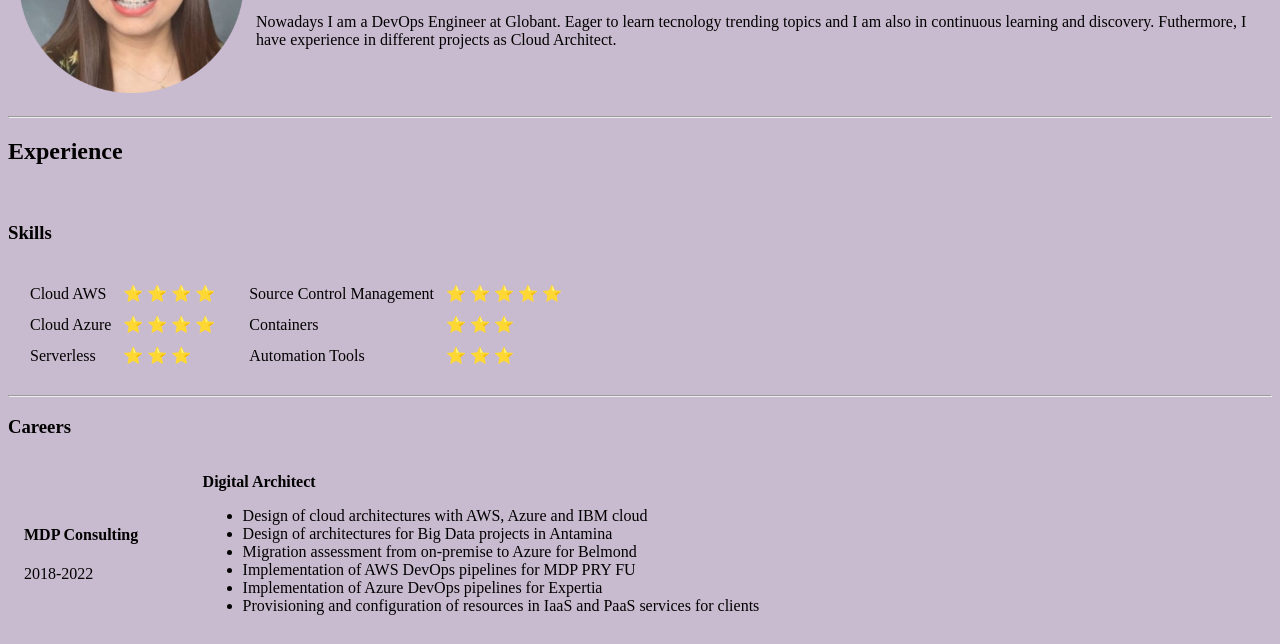
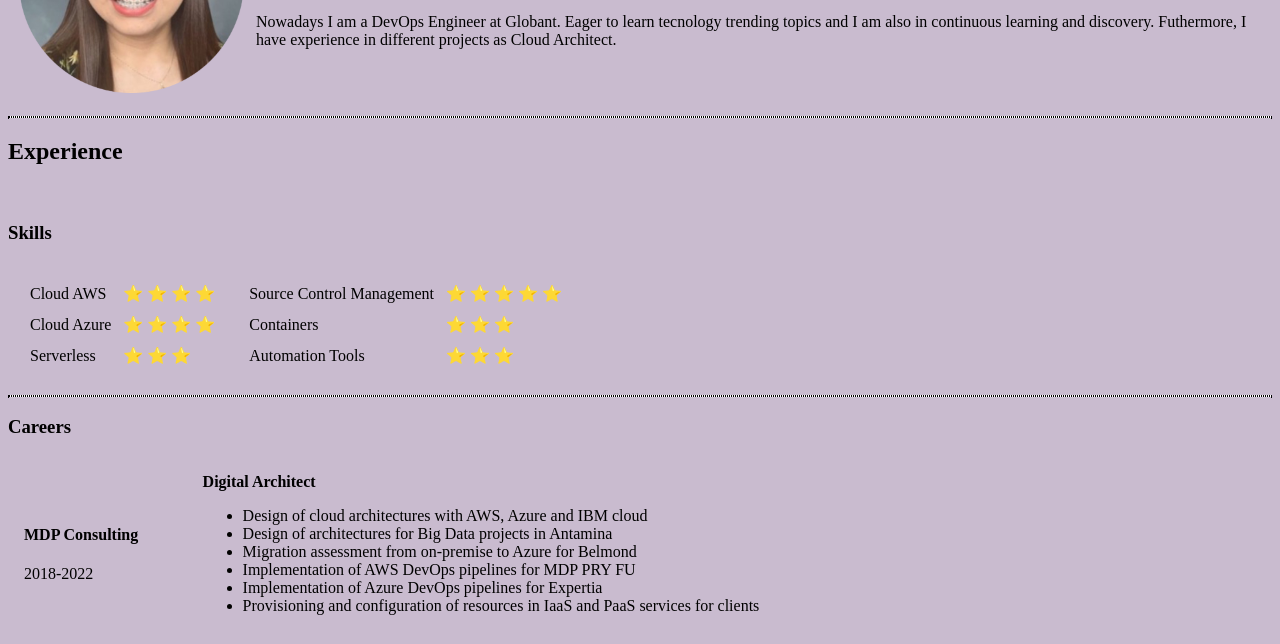
Before and after one commit to lwozitol/HTML---Personal-Site, a plain HTML site: page index.html in a window 1280 px wide. Shown: the part 151-795 px from the top of the page. Drawn offline with Linux system fonts and the light colour scheme.

Commit message:
Updated hr style

```diff
--- a/index.html
+++ b/index.html
@@ -9,6 +9,12 @@
 
   body{
     background-color: #C9BBCF;
+  }
+
+  hr{
+    background-color: white;
+    border-style: dotted ;
+    widows: 30%;
   }
 </style>
 
```
